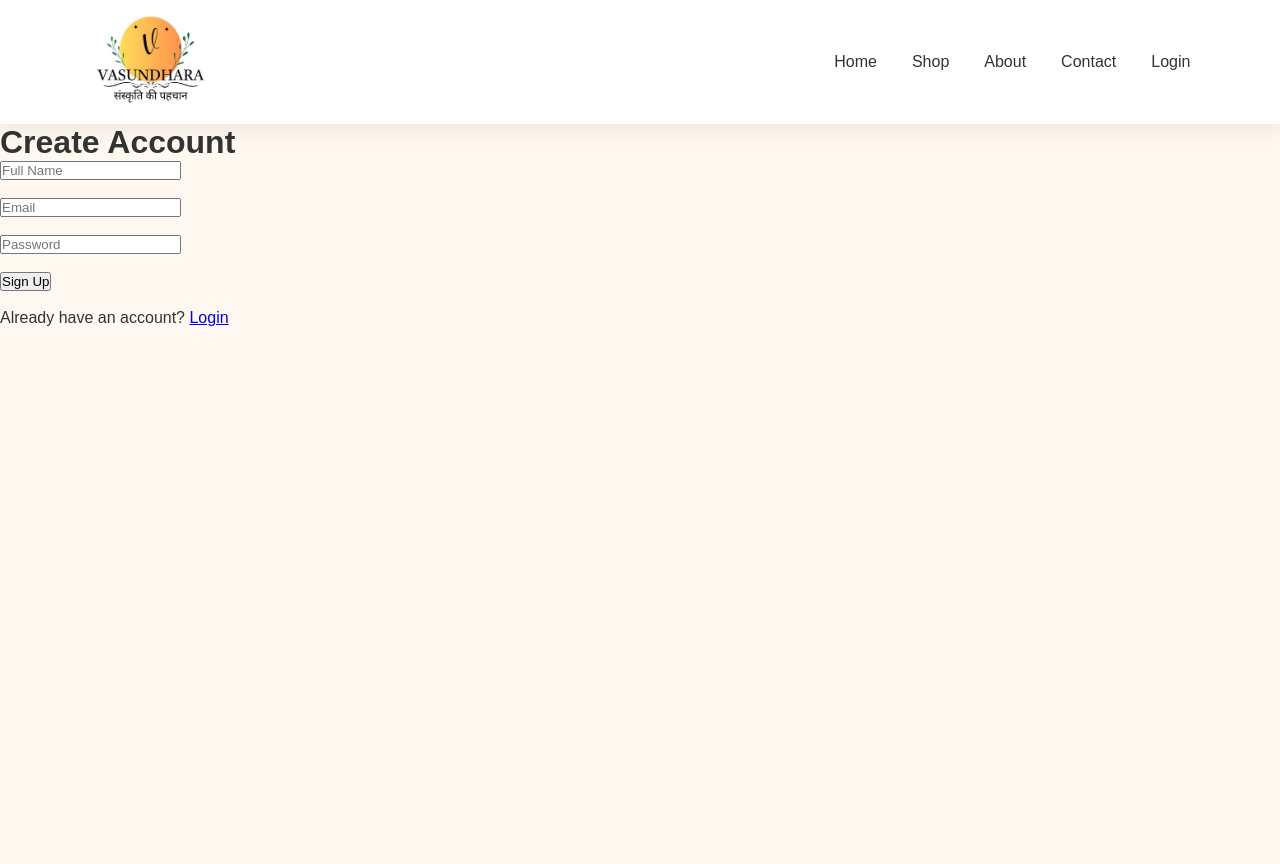
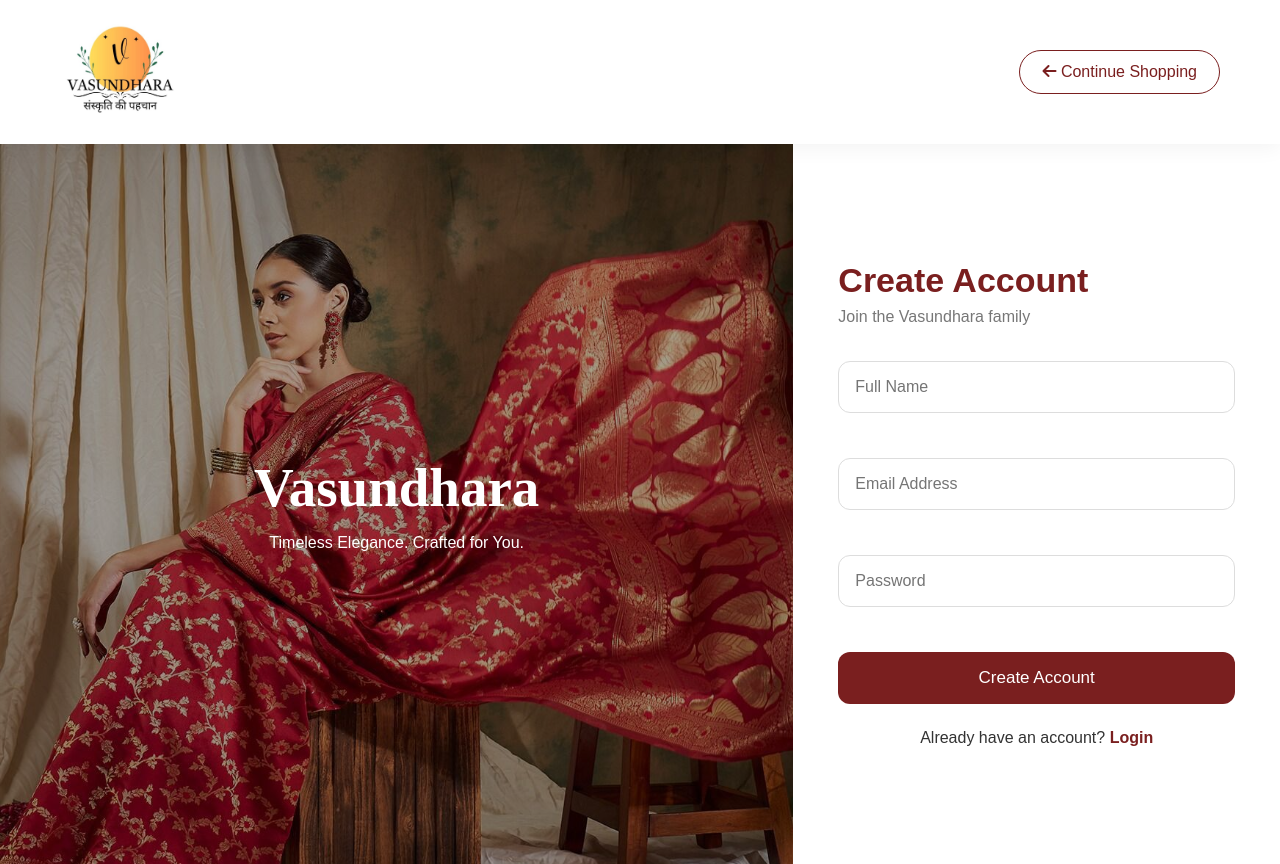
Before and after one commit to rdasguptabe24-glitch/vasundhar-ecommerce, a plain HTML site: page signup.html in a window 1280 px wide. Before the commit the page ends 800 px from the top, so only its background shows below. Drawn offline with Linux system fonts and the light colour scheme.

Commit message:
signup page updated

```diff
--- a/css/style.css
+++ b/css/style.css
@@ -2316,3 +2316,274 @@ nav ul li a{
 }
 
 }
+
+.auth-page{
+
+display:flex;
+min-height:90vh;
+background:#F8F5F0;
+
+}
+
+.auth-image{
+
+flex:2;
+
+background:url("../images/hero.jpg");
+
+background-size:cover;
+
+background-position:center;
+
+position:relative;
+
+display:flex;
+
+align-items:center;
+
+justify-content:center;
+
+}
+
+.overlay{
+
+background:rgba(0,0,0,.35);
+
+position:absolute;
+
+inset:0;
+
+display:flex;
+
+flex-direction:column;
+
+justify-content:center;
+
+align-items:center;
+
+color:white;
+
+text-align:center;
+
+padding:40px;
+
+}
+
+.overlay h1{
+
+font-size:55px;
+
+font-family:"Playfair Display",serif;
+
+margin-bottom:15px;
+
+}
+
+.auth-card{
+
+flex: 1;
+
+width:430px;
+
+background:white;
+
+padding:45px;
+
+display:flex;
+
+flex-direction:column;
+
+justify-content:center;
+
+box-shadow:-5px 0 25px rgba(0,0,0,.08);
+
+}
+
+.auth-card h2{
+
+font-size:34px;
+
+margin-bottom:8px;
+
+color:#7A1F1F;
+
+}
+
+.subtitle{
+
+margin-bottom:35px;
+
+color:#777;
+
+}
+
+.input-group input{
+
+width:100%;
+
+padding:16px;
+
+margin-bottom:20px;
+
+border:1px solid #ddd;
+
+border-radius:12px;
+
+font-size:16px;
+
+transition:.3s;
+
+box-sizing:border-box;
+
+}
+
+.input-group input:focus{
+
+outline:none;
+
+border-color:#C8A96A;
+
+box-shadow:0 0 10px rgba(200,169,106,.3);
+
+}
+
+.signup-btn{
+
+width:100%;
+
+padding:16px;
+
+background:#7A1F1F;
+
+color:white;
+
+border:none;
+
+border-radius:12px;
+
+font-size:17px;
+
+cursor:pointer;
+
+transition:.3s;
+
+}
+
+.signup-btn:hover{
+
+background:#5A1717;
+
+transform:translateY(-2px);
+
+}
+
+.login-link{
+
+text-align:center;
+
+margin-top:25px;
+
+}
+
+.login-link a{
+
+color:#7A1F1F;
+
+font-weight:600;
+
+text-decoration:none;
+
+}
+
+@media(max-width:900px){
+
+.auth-page{
+
+flex-direction:column;
+
+}
+
+.auth-image{
+
+height:250px;
+
+}
+
+.auth-card{
+
+width:100%;
+
+padding:35px 25px;
+
+}
+
+}
+
+.auth-header{
+
+display:flex;
+justify-content:space-between;
+align-items:center;
+padding:20px 60px;
+
+background:white;
+
+box-shadow:0 4px 20px rgba(0,0,0,.05);
+
+position:sticky;
+top:0;
+z-index:1000;
+
+}
+
+.auth-header .logo img{
+
+width:120px;
+
+}
+
+.back-home{
+
+padding:12px 22px;
+
+border:1px solid #7A1F1F;
+
+border-radius:30px;
+
+background:white;
+
+text-decoration: none;
+
+color:#7A1F1F;
+
+}
+
+.back-home:hover{
+
+background:#7A1F1F;
+
+color:white;
+
+}
+
+@media(max-width:768px){
+
+.auth-header{
+
+padding:15px 20px;
+
+}
+
+.auth-header .logo img{
+
+width:70px;
+
+}
+
+.back-home{
+
+font-size:14px;
+
+}
+
+}
--- a/signup.html
+++ b/signup.html
@@ -6,11 +6,13 @@
     <title>Sign Up</title>
 
     <link rel="stylesheet" href="css/style.css">
+    <link rel="stylesheet"
+href="https://cdnjs.cloudflare.com/ajax/libs/font-awesome/6.5.2/css/all.min.css">
 </head>
 
 <body>
 
-<header>
+<header class="auth-header">
 
     <div class="logo">
         <a href="index.html">
@@ -18,62 +20,73 @@
         </a>
     </div>
 
-    <nav>
-        <ul>
-            <li><a href="index.html">Home</a></li>
-            <li><a href="shop.html">Shop</a></li>
-            <li><a href="about.html">About</a></li>
-            <li><a href="contact.html">Contact</a></li>
-            <li>
-    <a href="login.html" id="loginLink">Login</a>
-</li>
-        </ul>
-    </nav>
+    <a href="index.html" class="back-home">
+        <i class="fa-solid fa-arrow-left"></i>
+        Continue Shopping
+    </a>
 
 </header>
 
-<main class="login-container">
+<main class="auth-page">
 
-    <h1>Create Account</h1>
+    <div class="auth-image">
+
+        <div class="overlay">
+
+            <h1>Vasundhara</h1>
+
+            <p>Timeless Elegance. Crafted for You.</p>
+
+        </div>
+
+    </div>
+
+    <div class="auth-card">
+
+        <h2>Create Account</h2>
+
+        <p class="subtitle">
+            Join the Vasundhara family
+        </p>
 
         <form id="signupForm">
 
+            <div class="input-group">
                 <input
                     type="text"
                     id="name"
                     placeholder="Full Name"
                     required>
+            </div>
 
-        <br><br>
-
+            <div class="input-group">
                 <input
                     type="email"
                     id="email"
-            placeholder="Email"
+                    placeholder="Email Address"
                     required>
+            </div>
 
-        <br><br>
-
+            <div class="input-group">
                 <input
                     type="password"
                     id="password"
                     placeholder="Password"
                     required>
+            </div>
 
-        <br><br>
-
-        <button type="submit">
-            Sign Up
+            <button type="submit" class="signup-btn">
+                Create Account
             </button>
 
         </form>
 
-    <br>
-
-    <p>
+        <p class="login-link">
             Already have an account?
             <a href="login.html">Login</a>
         </p>
+
+    </div>
 
 </main>
 
```
Lines whose indentation alone changed are shown as unchanged.
